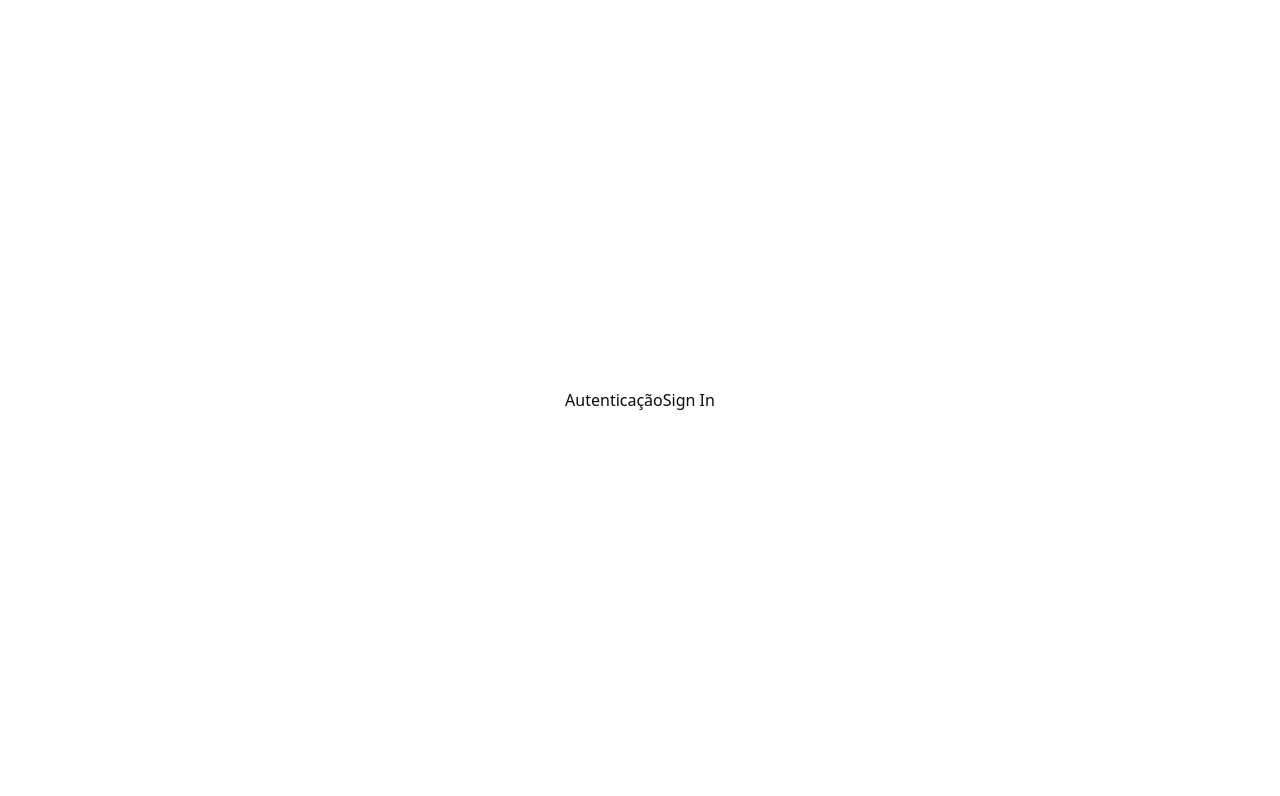
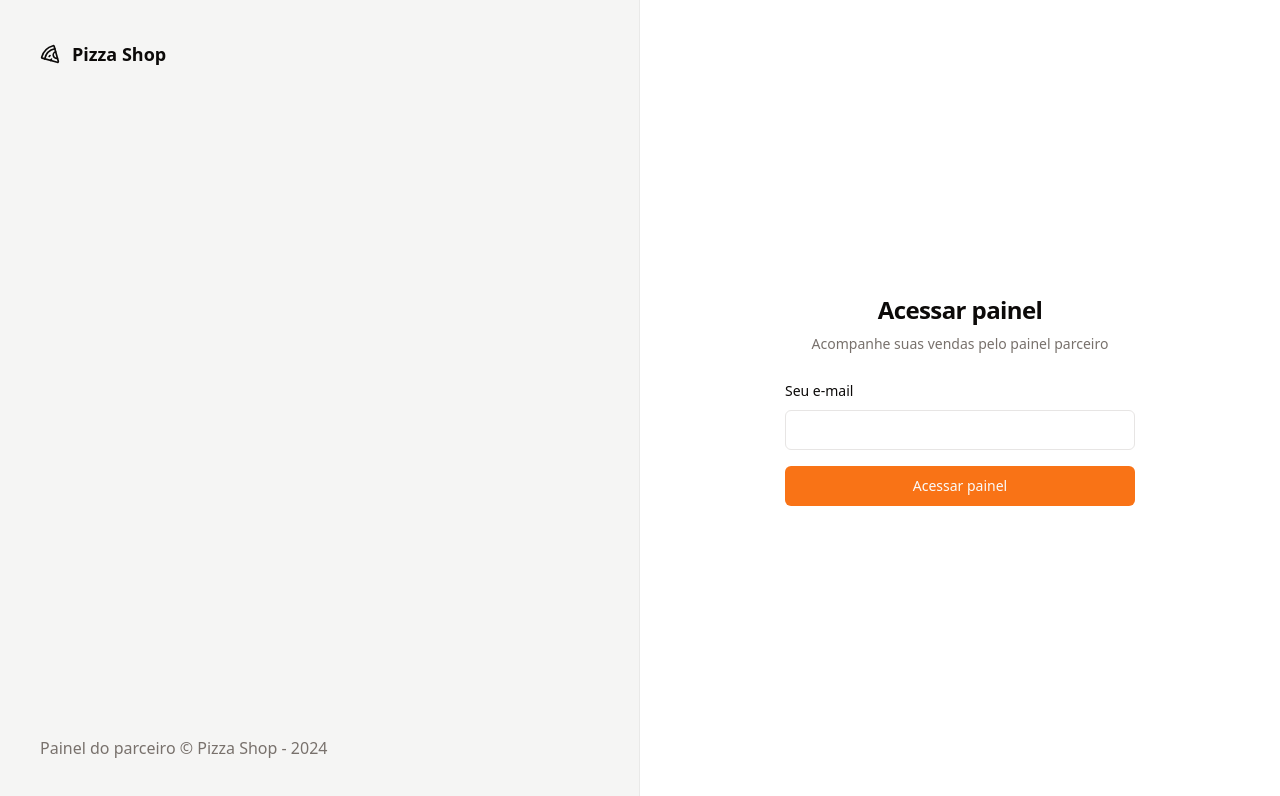
Before and after one commit to MatheusBorgesDev/pizza-shop, a React (Vite) app: page /sign-in in a window 1280 px wide. Shown: the top 796 px of the page. Built offline with nearby package versions, Linux system fonts and the light colour scheme.

Commit message:
feat: :sparkles: add sign in page initial structure and react hook form

```diff
--- a/package.json
+++ b/package.json
@@ -10,6 +10,7 @@
     "preview": "vite preview"
   },
   "dependencies": {
+    "@hookform/resolvers": "^3.9.0",
     "@radix-ui/react-label": "^2.1.0",
     "@radix-ui/react-slot": "^1.1.0",
     "class-variance-authority": "^0.7.0",
@@ -20,10 +21,12 @@
     "react": "^18.3.1",
     "react-dom": "^18.3.1",
     "react-helmet-async": "^2.0.5",
+    "react-hook-form": "^7.53.0",
     "react-router-dom": "^6.26.1",
     "sort-by": "^1.2.0",
     "tailwind-merge": "^2.5.2",
-    "tailwindcss-animate": "^1.0.7"
+    "tailwindcss-animate": "^1.0.7",
+    "zod": "^3.23.8"
   },
   "devDependencies": {
     "@eslint/js": "^9.9.0",
--- a/src/pages/_layouts/auth.tsx
+++ b/src/pages/_layouts/auth.tsx
@@ -1,11 +1,21 @@
+import { Pizza } from "lucide-react";
 import { Outlet } from "react-router-dom";
 
 export function AuthLayout() {
   return (
-    <div className="flex h-screen items-center justify-center">
-      <h1>Autenticação</h1>
+    <div className="grid min-h-screen grid-cols-2">
+      <div className="flex flex-col justify-between border-r border-foreground/5 bg-muted p-10 text-muted-foreground">
+        <div className="flex items-center gap-3 text-lg font-medium text-foreground">
+          <Pizza className="h-5 w-5" />
+          <span className="font-semibold">Pizza Shop</span>
+        </div>
 
-      <div>
+        <footer>
+          Painel do parceiro &copy; Pizza Shop - {new Date().getFullYear()}
+        </footer>
+      </div>
+
+      <div className="flex flex-col items-center justify-center">
         <Outlet />
       </div>
     </div>
--- a/src/pages/auth/sign-in.tsx
+++ b/src/pages/auth/sign-in.tsx
@@ -1,10 +1,58 @@
+import { zodResolver } from "@hookform/resolvers/zod";
 import { Helmet } from "react-helmet-async";
+import { useForm } from "react-hook-form";
+import { z } from "zod";
+
+import { Button } from "@/components/ui/button";
+import { Input } from "@/components/ui/input";
+import { Label } from "@/components/ui/label";
+
+const SignInFormSchema = z.object({
+  email: z.string().email(),
+});
+
+type SignInFormData = z.infer<typeof SignInFormSchema>;
 
 export function SignIn() {
+  const {
+    register,
+    handleSubmit,
+    formState: { isSubmitting },
+  } = useForm<SignInFormData>({
+    resolver: zodResolver(SignInFormSchema),
+  });
+
+  async function handleSignIn(data: SignInFormData) {
+    await new Promise((resolve) => setTimeout(resolve, 1000));
+    console.log(data);
+  }
+
   return (
-    <div className="flex h-screen items-center justify-center">
+    <>
       <Helmet title="Login" />
-      <h1>Sign In</h1>
-    </div>
+      <div className="p-8">
+        <div className="flex w-[350px] flex-col justify-center gap-6">
+          <div className="flex flex-col gap-2 text-center">
+            <h1 className="text-2xl font-semibold tracking-tight">
+              Acessar painel
+            </h1>
+            <p className="text-sm text-muted-foreground">
+              Acompanhe suas vendas pelo painel parceiro
+            </p>
+          </div>
+        </div>
+
+        <form onSubmit={handleSubmit(handleSignIn)} className="mt-6 space-y-4">
+          <div className="space-y-2">
+            <Label htmlFor="email">Seu e-mail</Label>
+            <Input id="email" type="email" required {...register("email")} />
+          </div>
+
+          <Button disabled={isSubmitting} type="submit" className="w-full">
+            Acessar painel
+          </Button>
+        </form>
+      </div>
+    </>
   );
 }
```
Also changed, not shown: 1 other file (tests, documents, lock files or other folders).
